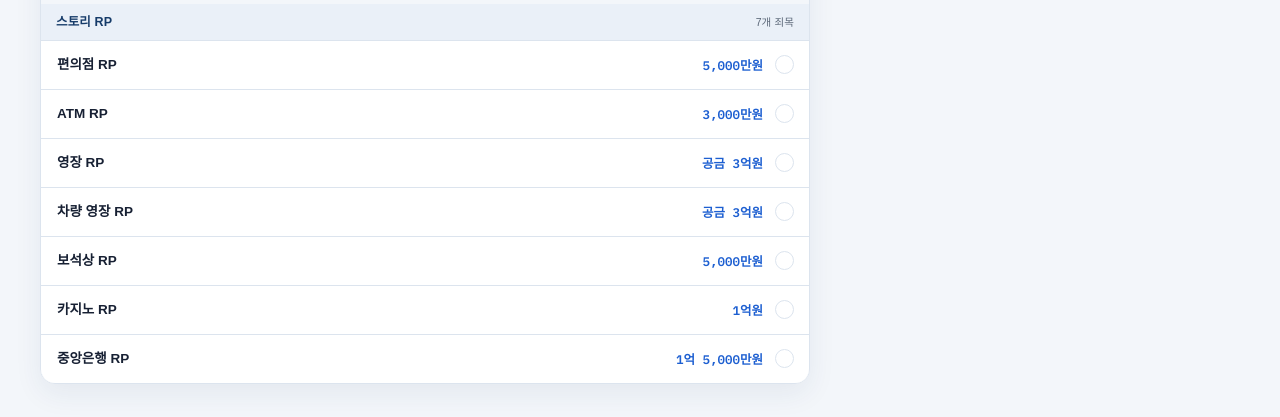
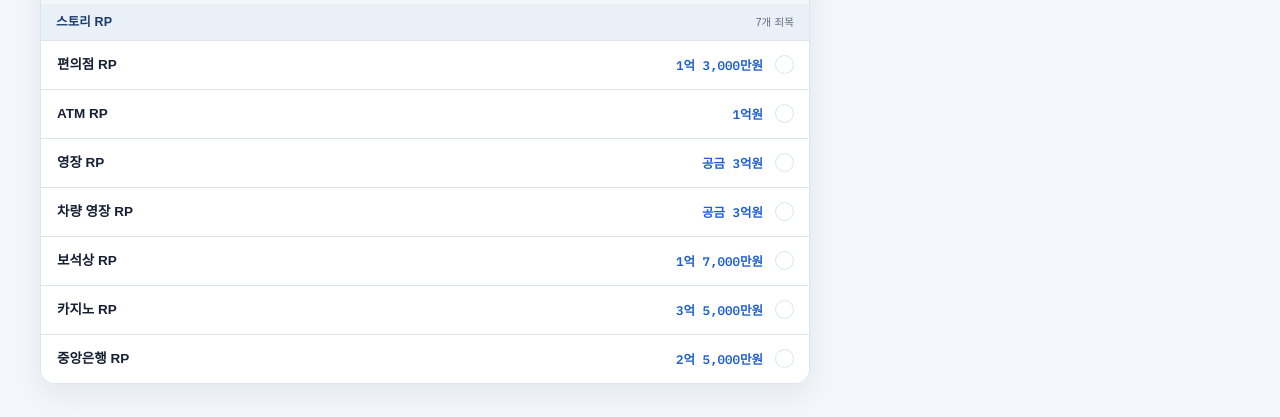
Before and after one commit to MoMo0516/bill, a plain HTML site: page index.html in a window 1280 px wide. Shown: the part 1264-1681 px from the top of the page. Drawn offline with Linux system fonts and the light colour scheme; a web font is replaced by a local one.

Commit message:
Add files via upload

```diff
--- a/index.html
+++ b/index.html
@@ -251,23 +251,25 @@ var LAWS = [
     { n:'공무원 뇌물공여 & 수수', f:9000, m:30 }
   ]},
   { cat:'스토리 RP', story:true, items:[
-    { n:'편의점 RP',    f:5000,  m:15 },
-    { n:'ATM RP',       f:3000,  m:10 },
+    { n:'편의점 RP',    f:13000, m:10 },
+    { n:'ATM RP',       f:10000, m:10 },
     { n:'영장 RP',      f:30000, m:30, pub:true },
     { n:'차량 영장 RP', f:30000, m:30, pub:true },
-    { n:'보석상 RP',    f:5000,  m:20 },
-    { n:'카지노 RP',    f:10000, m:30 },
-    { n:'중앙은행 RP',  f:15000, m:30 }
+    { n:'보석상 RP',    f:17000, m:15 },
+    { n:'카지노 RP',    f:35000, m:25 },
+    { n:'중앙은행 RP',  f:25000, m:20 }
   ]}
 ];
 
 var TIER = [
-  { f:15000, names:['중앙은행 RP'] },
-  { f:10000, names:['카지노 RP'] },
+  { f:35000, names:['카지노 RP'] },
+  { f:25000, names:['중앙은행 RP'] },
+  { f:17000, names:['보석상 RP'] },
+  { f:13000, names:['편의점 RP'] },
+  { f:10000, names:['ATM RP'] },
   { f:9000,  names:['공무원 뇌물공여 & 수수'] },
-  { f:5000,  names:['편의점 RP','보석상 RP','살인','공무원 살인'] },
+  { f:5000,  names:['살인','공무원 살인'] },
   { f:3500,  names:['과실치사죄'] },
-  { f:3000,  names:['ATM RP'] },
   { f:2500,  names:['과실치상죄','불법무기 판매 및 구매','납치 및 유괴'] },
   { f:2000,  names:['도주','차량절도','공무집행 방해죄','성희롱','공무원 사칭','공무원 폭행','불법무기 소지 및 광고','마약류 판매'] },
   { f:1500,  names:['폭행죄','도박개장','공무원 명예훼손','마약류 소지죄'] },
```
